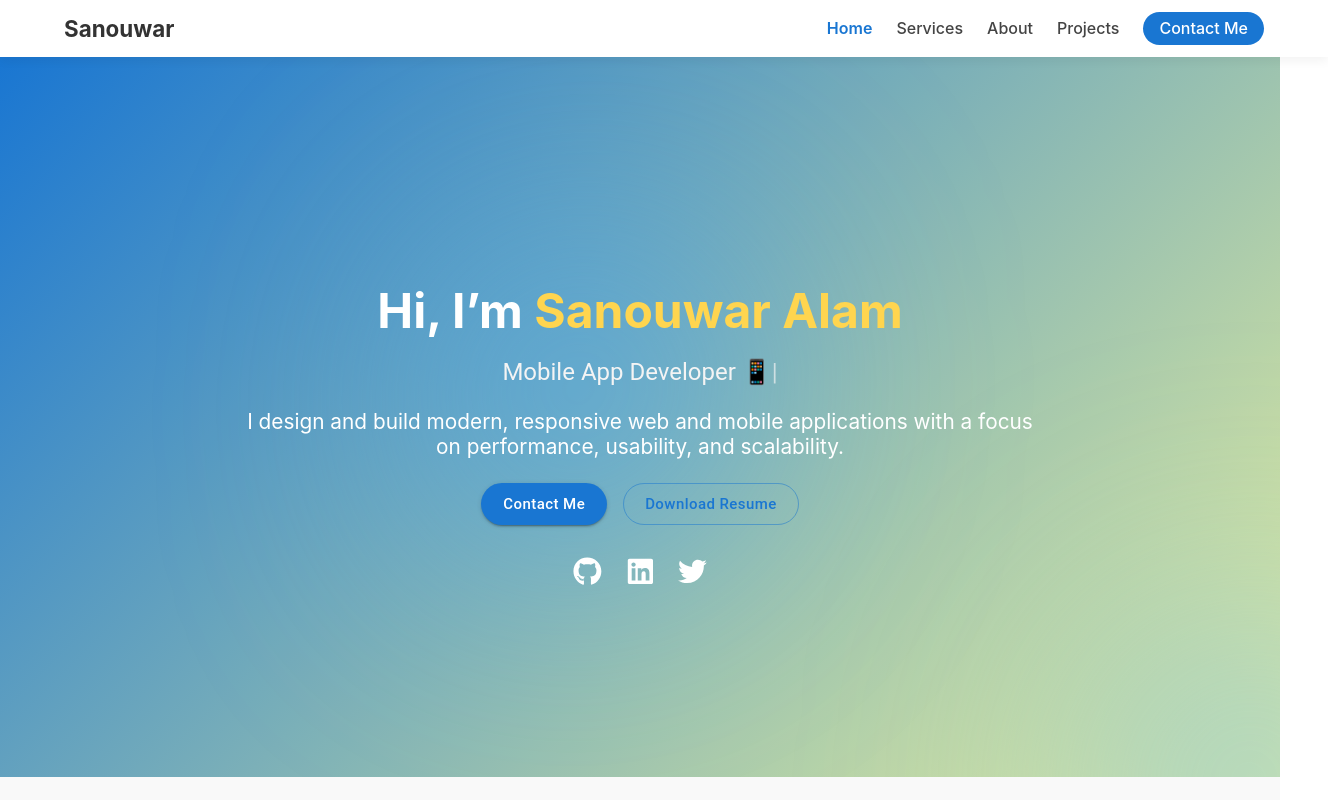
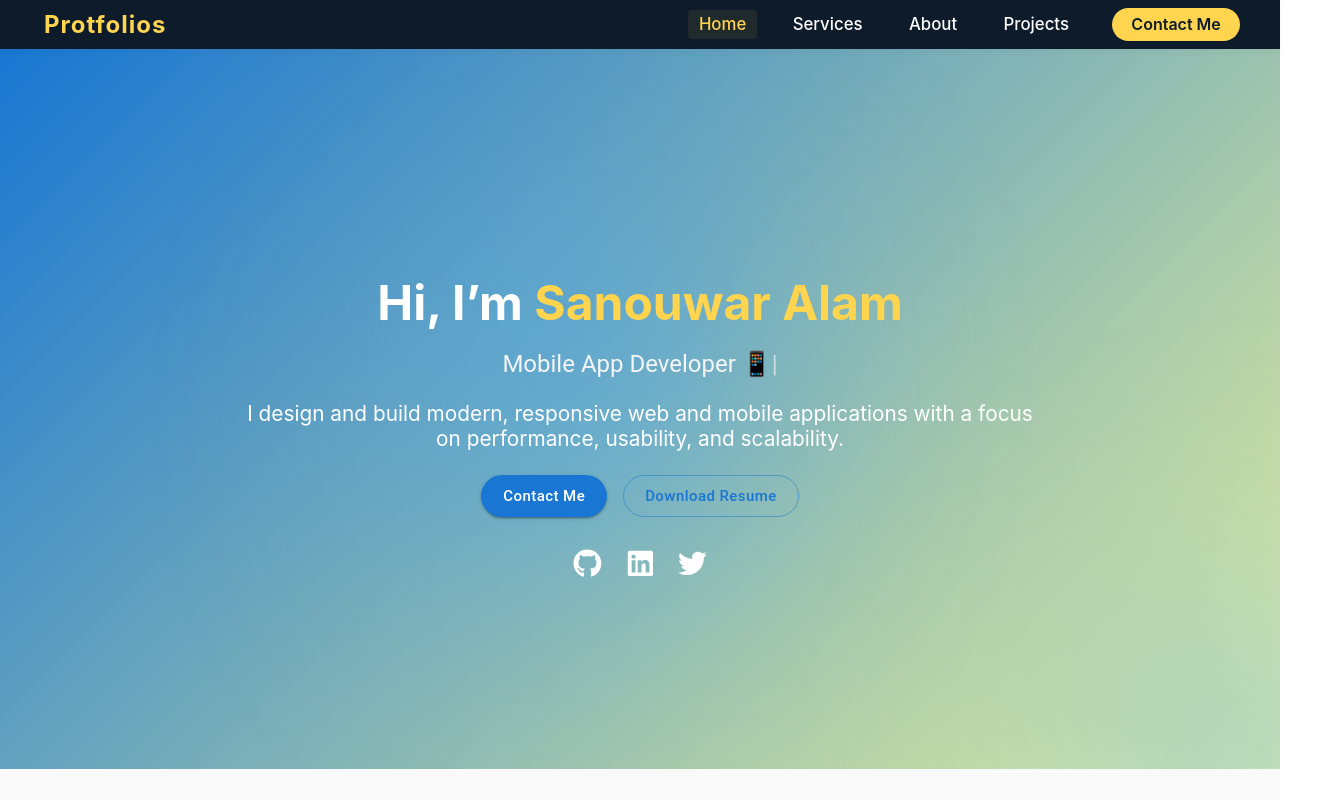
Before and after one commit to alam80/Sanouwar_Protfolios, a React (Create React App) app: page / in a window 1280 px wide. Shown: the top 800 px of the page, 1328 px wide, since content can reach past the window. Built offline with nearby package versions, Linux system fonts and the light colour scheme.

Commit message:
Update Navbar.js

```diff
--- a/src/components/Navbar.js
+++ b/src/components/Navbar.js
@@ -1,8 +1,107 @@
 import React, { useState } from "react";
 import { Link, useLocation } from "react-router-dom";
 import { FaBars, FaTimes } from "react-icons/fa";
-import "./Navbar.css";
+import { styled } from "@mui/system";
 
+// Styled Components
+const Header = styled("header")({
+  width: "100%",
+  background: "#0d1b2a",
+  boxShadow: "0 2px 8px rgba(0,0,0,0.04)",
+  position: "sticky",
+  top: 0,
+  zIndex: 100,
+});
+
+const Container = styled("div")({
+  maxWidth: "1200px",
+  margin: "0 auto",
+  padding: "0.5rem 1.5rem",
+  display: "flex",
+  alignItems: "center",
+  justifyContent: "space-between",
+});
+
+const Logo = styled(Link)({
+  display: "flex",
+  alignItems: "center",
+  textDecoration: "none",
+  color: "#ffd54f",
+  fontWeight: 700,
+  fontSize: "1.5rem",
+  letterSpacing: "1px",
+  "& .logo-text": {
+    marginLeft: "4px",
+  },
+});
+
+const MenuIcon = styled("div")(({ theme }) => ({
+  display: "none",
+  fontSize: "2rem",
+  color: "#ffd54f",
+  cursor: "pointer",
+  [theme.breakpoints.down("md")]: {
+    display: "block",
+  },
+}));
+
+const NavMenu = styled("nav")(({ theme, mobile }) => ({
+  display: "flex",
+  alignItems: "center",
+  gap: "1.5rem",
+  [theme.breakpoints.down("md")]: {
+    position: "absolute",
+    top: "64px",
+    left: 0,
+    width: "100%",
+    background: "#0d1b2a",
+    flexDirection: "column",
+    alignItems: "center",
+    gap: "1.2rem",
+    padding: mobile ? "2rem 0" : 0,
+    transition: "max-height 0.3s",
+    maxHeight: mobile ? "400px" : "0",
+    overflow: "hidden",
+    boxShadow: mobile ? "0 8px 24px rgba(0,0,0,0.08)" : "none",
+    zIndex: 99,
+  },
+}));
+
+const NavLinkStyled = styled(Link)(({ theme }) => ({
+  color: "#fff",
+  textDecoration: "none",
+  fontSize: "1.05rem",
+  fontWeight: 500,
+  padding: "0.3rem 0.7rem",
+  borderRadius: "4px",
+  transition: "background 0.2s, color 0.2s",
+  "&.active": {
+    color: "#ffd54f",
+    background: "rgba(255,213,79,0.08)",
+  },
+  "&:hover": {
+    color: "#ffd54f",
+    background: "rgba(255,213,79,0.08)",
+  },
+}));
+
+const ContactBtn = styled(Link)(({ theme }) => ({
+  background: "#ffd54f",
+  color: "#0d1b2a",
+  fontWeight: 600,
+  borderRadius: "20px",
+  padding: "0.4rem 1.2rem",
+  marginLeft: "0.5rem",
+  textDecoration: "none",
+  transition: "background 0.2s, color 0.2s",
+  "&:hover": {
+    background: "#fff176",
+    color: "#0d1b2a",
+  },
+  [theme.breakpoints.down("md")]: {
+    marginLeft: 0,
+  },
+}));
 
 function Navbar() {
   const [isMobile, setIsMobile] = useState(false);
@@ -12,43 +111,41 @@ function Navbar() {
   const closeMobileMenu = () => setIsMobile(false);
 
   return (
-    <header className="navbar">
-      <div className="navbar-container">
-        {/* 🔰 Logo */}
-        <Link to="/" className="logo" onClick={closeMobileMenu}>
+    <Header>
+      <Container>
+        {/* Logo */}
+        <Logo to="/" onClick={closeMobileMenu}>
+          <span className="logo-text">Protfolios</span>
+        </Logo>
 
-          <span className="logo-text">Sanouwar</span>
-        </Link>
+        {/* Hamburger */}
+        <MenuIcon onClick={toggleMobileMenu}>
+          {isMobile ? <FaTimes /> : <FaBars />}
+        </MenuIcon>
 
-        {/* 📱 Hamburger */}
-        <div className="menu-icon" onClick={toggleMobileMenu}>
-          {isMobile ? <FaTimes /> : <FaBars />}
-        </div>
-
-        {/* 🔗 Nav Links */}
-        <nav className={isMobile ? "nav-menu active" : "nav-menu"}>
+        {/* Nav Links */}
+        <NavMenu mobile={isMobile}>
           {[
             { label: "Home", path: "/" },
             { label: "Services", path: "/services" },
             { label: "About", path: "/about" },
             { label: "Projects", path: "/projects" },
           ].map((item, index) => (
-            <Link
+            <NavLinkStyled
               key={index}
               to={item.path}
-              className={`nav-link ${location.pathname === item.path ? "active" : ""}`}
+              className={location.pathname === item.path ? "active" : ""}
               onClick={closeMobileMenu}
             >
               {item.label}
-            </Link>
+            </NavLinkStyled>
           ))}
-
-          <Link to="/contact" className="contact-btn" onClick={closeMobileMenu}>
+          <ContactBtn to="/contact" onClick={closeMobileMenu}>
             Contact Me
-          </Link>
-        </nav>
-      </div>
-    </header>
+          </ContactBtn>
+        </NavMenu>
+      </Container>
+    </Header>
   );
 }
 
```
